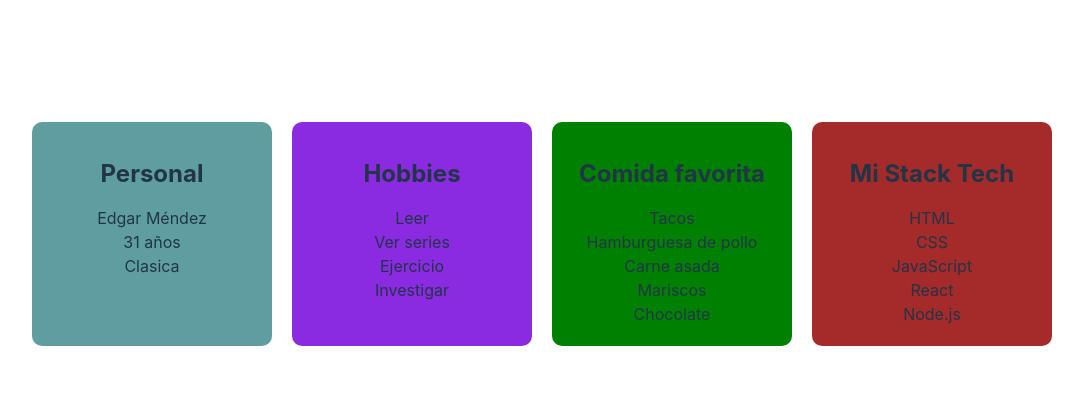
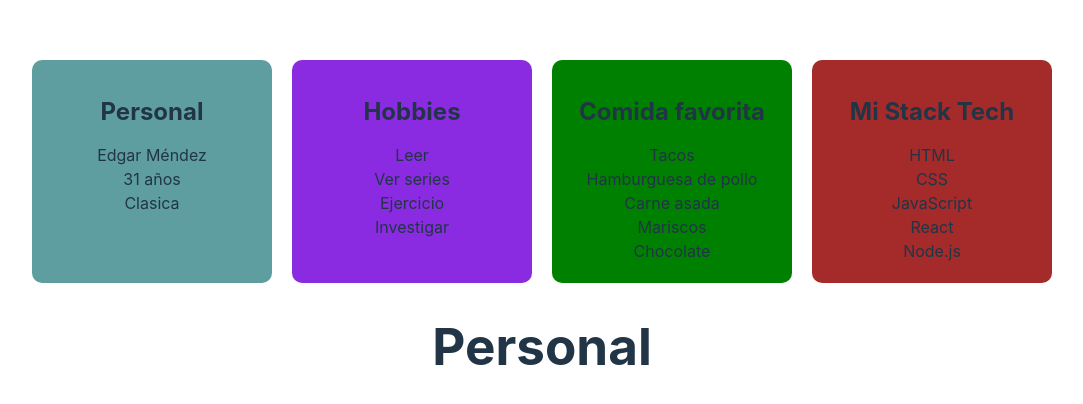
Before and after one commit to MdzEdgar/react-ejercicio4, a React (Vite) app: page / in a window 1280 px wide. Shown: the part 166-570 px from the top of the page, without its empty margins (98-1181 px from the left). Built offline with nearby package versions, Linux system fonts and the light colour scheme.

Commit message:
Componente creado.

```diff
--- a/src/App.jsx
+++ b/src/App.jsx
@@ -9,10 +9,6 @@ function App() {
     hobbies: ['Leer', 'Ver series', 'Ejercicio', 'Investigar', ''],
     comidas: ['Tacos' , 'Hamburguesa de pollo', 'Carne asada', 'Mariscos', 'Chocolate'],
     stack: ['HTML', 'CSS', 'JavaScript', 'React', 'Node.js']
-  }
-
-  const handleClick = () => {
-    alert('Me gustan los tacos.')
   }
 
   return (
@@ -37,7 +33,7 @@ function App() {
           <li>{person.hobbies[4]}</li>
         </ul>
       </div>
-      <div onClick={handleClick} className="card">
+      <div className="card">
         <h2>Comida favorita</h2>
         <ul>
         <li>{person.comidas[0]}</li>
@@ -59,8 +55,14 @@ function App() {
       </div>
       </div>
 
+      <Personal />
     </div>
   )
 }
 
 export default App
+
+const Personal = () => {
+
+  return <h1>Personal</h1>
+}
```
